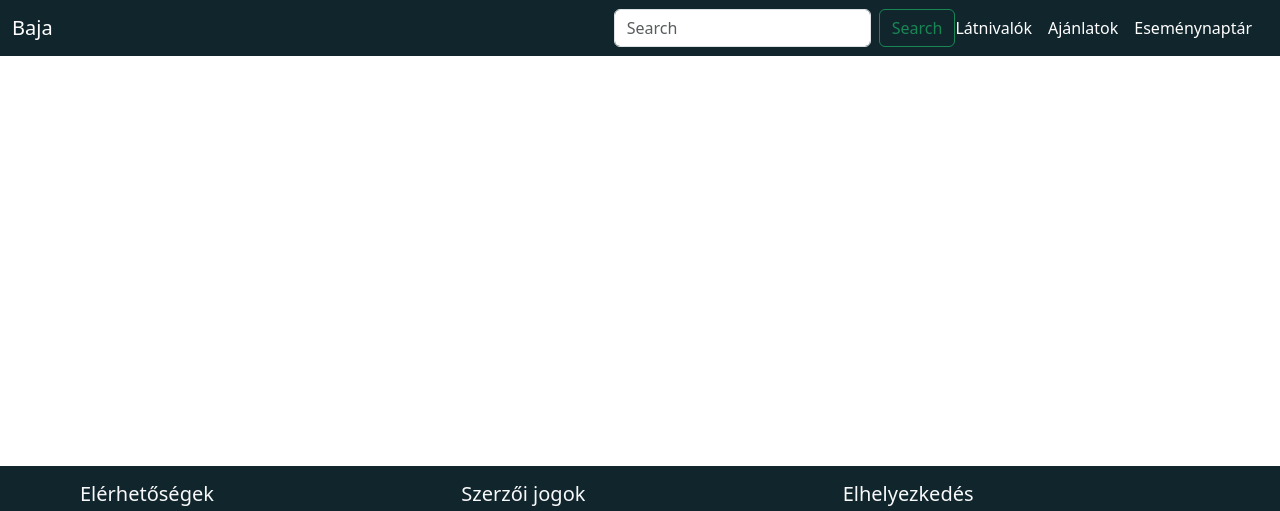
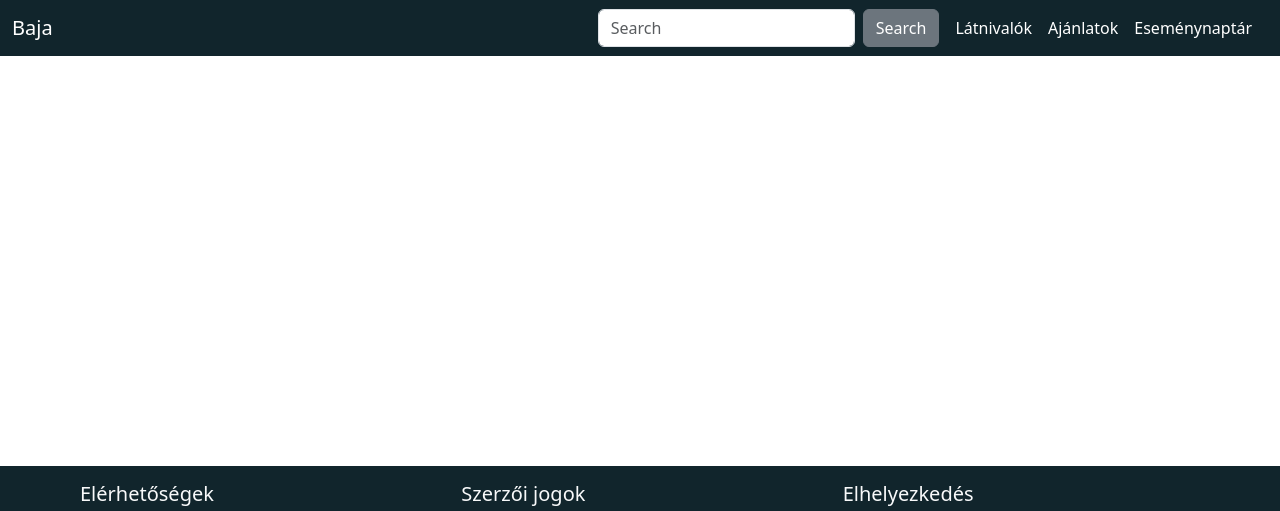
Before and after one commit to TothMilan2/Bajahonlap, a PHP site: page / in a window 1280 px wide. Shown: the top 511 px of the page. Run offline with PHP 8.4, Linux system fonts and the light colour scheme.

Commit message:
fejléc és lábléc szerkesztése

```diff
--- a/tablet/index.html
+++ b/tablet/index.html
@@ -20,11 +20,10 @@
 
 
       <ul class="navbar-nav d-none d-lg-flex flex-row ms-auto align-items-center">
-
               <li class="nav-item">
                   <form class="d-flex" role="search">
                     <input class="form-control me-2" type="search" placeholder="Search" aria-label="Search"/>
-                  <button class="btn btn-outline-success" type="submit">Search</button>
+                    <button class="btn btn-secondary" type="submit" style="margin: 0 1rem 0 0;">Search</button>
                   </form>
               </li>
               <li class="nav-item me-3">
@@ -36,7 +35,6 @@
               <li class="nav-item me-3">
                   <a class="nav-link" href="#" style="color:white;">Eseménynaptár</a>
               </li>
-
       </ul>
 
 
@@ -60,7 +58,7 @@
           </ul>
           <form class="d-flex mt-3" role="search">
             <input class="form-control me-2" type="search" placeholder="Search" aria-label="Search"/>
-            <button class="btn btn-outline-success" type="submit">Search</button>
+            <button class="btn btn-secondary" type="submit">Search</button>
           </form>
         </div>
       </div>
@@ -72,10 +70,7 @@
 </header>
 
 
-
-<main>
-
-</main>
+<main></main>
 
 
 <footer class="text-light">
@@ -89,7 +84,7 @@
             </div>
             <div class="col-xs-12 col-sm-12 col-md-4 col-lg-4 col-xl-4 col-xxl-4" id="footer-oszlop3">
               <h5>Szerzői jogok</h5>
-          <p style="font-size: 0.8rem; margin-bottom: 10px;">Adatvédelmi szabályzat</p>
+              <p style="font-size: 0.8rem; margin-bottom: 10px;"><a  href="#">Adatvédelmi szabályzat</a></p>
               <!--<form id="newsletter-form" action="subscribe.php" method="post">
                   <div class="footer-emailbox">
                       <input type="email" class="footer-emailmezo" id="email" name="email" placeholder="pelda@mind.fit" autocomplete="off" required>
--- a/tablet/style.css
+++ b/tablet/style.css
@@ -1,7 +1,7 @@
 :root {
     --a: #11252C;;
     --b: #2B3238;
-    --c: #d3d1d1;
+    --c: #042ad6;
     --d:#181818;
     --s: #2e302f;
     --f: #181818;
@@ -23,6 +23,23 @@ body {
 
 main {
     flex: 1;
+}
+
+a{
+    text-decoration:underline;
+    color:var(--text-color);
+}
+a:active{
+    color:var(--text-color);
+}
+a:link{
+    color:var(--text-color);
+}
+a:visited{
+    color: var(--text-color);
+}
+a:hover{
+    color: var(--text-color);
 }
 
 /*header*/
@@ -104,7 +121,7 @@ main {
 }
 
 .social-icons svg:hover{
-    color: var(--s);
+    color: var(--text-color);
 }
 /*ikonok*/
 /*footer*/
```
Lines whose indentation alone changed are shown as unchanged.
